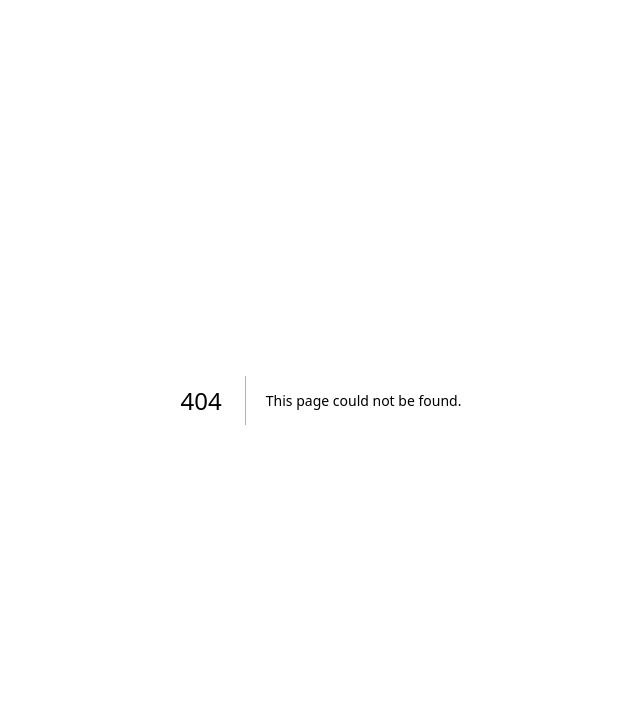
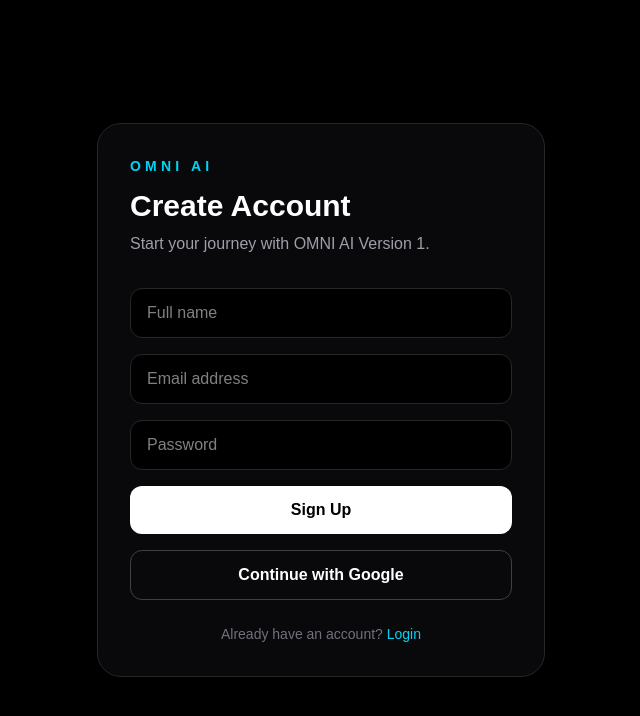
Before and after one commit to murthyAI/omni-ai, a Next.js app in the folder frontend/: page /signup in a window 1280 px wide. Before the commit this address had no page. Shown: the top 716 px of the page, without its empty margins (319-959 px from the left). Built offline with nearby package versions, Linux system fonts and the light colour scheme.

Commit message:
Create auth and AI module UI pages

```diff
--- /dev/null
+++ b/frontend/app/chat/page.tsx
@@ -0,0 +1,28 @@
+export default function ChatPage() {
+  return (
+    <main className="min-h-screen bg-black text-white p-8">
+      <div className="mx-auto max-w-5xl">
+        <h1 className="text-4xl font-bold text-cyan-400">AI Chat</h1>
+        <p className="mt-2 text-zinc-400">
+          Chat with OMNI AI and get instant answers.
+        </p>
+
+        <div className="mt-8 rounded-2xl border border-zinc-800 bg-zinc-950 p-6">
+          <div className="min-h-[350px] rounded-xl border border-zinc-800 bg-black p-4 text-zinc-500">
+            Your conversation will appear here...
+          </div>
+
+          <div className="mt-4 flex gap-3">
+            <input
+              placeholder="Ask OMNI AI anything..."
+              className="flex-1 rounded-xl border border-zinc-800 bg-black px-4 py-3 text-white outline-none focus:border-cyan-400"
+            />
+            <button className="rounded-xl bg-white px-6 py-3 font-semibold text-black hover:bg-zinc-200">
+              Send
+            </button>
+          </div>
+        </div>
+      </div>
+    </main>
+  );
+}
--- /dev/null
+++ b/frontend/app/code/page.tsx
@@ -0,0 +1,34 @@
+export default function CodePage() {
+  return (
+    <main className="min-h-screen bg-black text-white p-8">
+      <div className="mx-auto max-w-6xl">
+        <h1 className="text-4xl font-bold text-cyan-400">
+          Code Generator
+        </h1>
+
+        <p className="mt-2 text-zinc-400">
+          Generate, explain and debug code with OMNI AI.
+        </p>
+
+        <div className="mt-8 grid gap-6 md:grid-cols-2">
+          <section className="rounded-2xl border border-zinc-800 bg-zinc-950 p-6">
+            <textarea
+              placeholder="Describe the code you want..."
+              className="min-h-[250px] w-full rounded-xl border border-zinc-800 bg-black p-4 text-white outline-none focus:border-cyan-400"
+            />
+
+            <button className="mt-4 w-full rounded-xl bg-white py-3 font-semibold text-black hover:bg-zinc-200">
+              Generate Code
+            </button>
+          </section>
+
+          <section className="rounded-2xl border border-zinc-800 bg-zinc-950 p-6">
+            <div className="min-h-[250px] rounded-xl bg-black p-4 text-green-400 font-mono">
+              Generated code will appear here...
+            </div>
+          </section>
+        </div>
+      </div>
+    </main>
+  );
+}
--- /dev/null
+++ b/frontend/app/dashboard/page.tsx
@@ -0,0 +1,38 @@
+export default function DashboardPage() {
+  return (
+    <main className="min-h-screen bg-black text-white p-8">
+      <div className="mx-auto max-w-7xl">
+        <h1 className="text-4xl font-bold text-cyan-400">
+          OMNI AI Dashboard
+        </h1>
+
+        <p className="mt-2 text-zinc-400">
+          Welcome to Version 1 Dashboard
+        </p>
+
+        <div className="mt-10 grid gap-6 md:grid-cols-3">
+          <div className="rounded-2xl border border-zinc-800 bg-zinc-950 p-6">
+            <h2 className="text-xl font-bold">💬 AI Chat</h2>
+            <p className="mt-2 text-zinc-400">
+              Ask questions and chat with AI.
+            </p>
+          </div>
+
+          <div className="rounded-2xl border border-zinc-800 bg-zinc-950 p-6">
+            <h2 className="text-xl font-bold">🎨 Image Generator</h2>
+            <p className="mt-2 text-zinc-400">
+              Create AI images from text prompts.
+            </p>
+          </div>
+
+          <div className="rounded-2xl border border-zinc-800 bg-zinc-950 p-6">
+            <h2 className="text-xl font-bold">💻 Code Generator</h2>
+            <p className="mt-2 text-zinc-400">
+              Generate and debug code instantly.
+            </p>
+          </div>
+        </div>
+      </div>
+    </main>
+  );
+}
--- /dev/null
+++ b/frontend/app/image/page.tsx
@@ -0,0 +1,29 @@
+export default function ImagePage() {
+  return (
+    <main className="min-h-screen bg-black text-white p-8">
+      <div className="mx-auto max-w-5xl">
+        <h1 className="text-4xl font-bold text-cyan-400">Image Generator</h1>
+        <p className="mt-2 text-zinc-400">
+          Create beautiful AI images from your text prompts.
+        </p>
+
+        <div className="mt-8 grid gap-6 md:grid-cols-2">
+          <section className="rounded-2xl border border-zinc-800 bg-zinc-950 p-6">
+            <textarea
+              placeholder="Describe the image you want to create..."
+              className="min-h-[220px] w-full rounded-xl border border-zinc-800 bg-black p-4 text-white outline-none focus:border-cyan-400"
+            />
+
+            <button className="mt-4 w-full rounded-xl bg-white py-3 font-semibold text-black hover:bg-zinc-200">
+              Generate Image
+            </button>
+          </section>
+
+          <section className="flex min-h-[320px] items-center justify-center rounded-2xl border border-zinc-800 bg-zinc-950 p-6 text-zinc-500">
+            Generated image preview will appear here.
+          </section>
+        </div>
+      </div>
+    </main>
+  );
+}
--- /dev/null
+++ b/frontend/app/login/page.tsx
@@ -0,0 +1,46 @@
+export default function LoginPage() {
+  return (
+    <main className="min-h-screen bg-black text-white flex items-center justify-center px-6">
+      <section className="w-full max-w-md rounded-3xl border border-zinc-800 bg-zinc-950 p-8 shadow-2xl">
+        <p className="mb-3 text-sm font-semibold tracking-[0.3em] text-cyan-400">
+          OMNI AI
+        </p>
+
+        <h1 className="mb-2 text-3xl font-bold">Welcome Back</h1>
+
+        <p className="mb-8 text-zinc-400">
+          Login to continue building with OMNI AI.
+        </p>
+
+        <div className="space-y-4">
+          <input
+            type="email"
+            placeholder="Email address"
+            className="w-full rounded-xl border border-zinc-800 bg-black px-4 py-3 text-white outline-none focus:border-cyan-400"
+          />
+
+          <input
+            type="password"
+            placeholder="Password"
+            className="w-full rounded-xl border border-zinc-800 bg-black px-4 py-3 text-white outline-none focus:border-cyan-400"
+          />
+
+          <button className="w-full rounded-xl bg-white py-3 font-semibold text-black hover:bg-zinc-200">
+            Login
+          </button>
+
+          <button className="w-full rounded-xl border border-zinc-700 py-3 font-semibold text-white hover:bg-zinc-900">
+            Continue with Google
+          </button>
+        </div>
+
+        <p className="mt-6 text-center text-sm text-zinc-500">
+          Don&apos;t have an account?{" "}
+          <a href="/signup" className="text-cyan-400 hover:underline">
+            Create account
+          </a>
+        </p>
+      </section>
+    </main>
+  );
+}
--- /dev/null
+++ b/frontend/app/signup/page.tsx
@@ -0,0 +1,52 @@
+export default function SignupPage() {
+  return (
+    <main className="min-h-screen bg-black text-white flex items-center justify-center px-6">
+      <section className="w-full max-w-md rounded-3xl border border-zinc-800 bg-zinc-950 p-8 shadow-2xl">
+        <p className="mb-3 text-sm font-semibold tracking-[0.3em] text-cyan-400">
+          OMNI AI
+        </p>
+
+        <h1 className="mb-2 text-3xl font-bold">Create Account</h1>
+
+        <p className="mb-8 text-zinc-400">
+          Start your journey with OMNI AI Version 1.
+        </p>
+
+        <div className="space-y-4">
+          <input
+            type="text"
+            placeholder="Full name"
+            className="w-full rounded-xl border border-zinc-800 bg-black px-4 py-3 text-white outline-none focus:border-cyan-400"
+          />
+
+          <input
+            type="email"
+            placeholder="Email address"
+            className="w-full rounded-xl border border-zinc-800 bg-black px-4 py-3 text-white outline-none focus:border-cyan-400"
+          />
+
+          <input
+            type="password"
+            placeholder="Password"
+            className="w-full rounded-xl border border-zinc-800 bg-black px-4 py-3 text-white outline-none focus:border-cyan-400"
+          />
+
+          <button className="w-full rounded-xl bg-white py-3 font-semibold text-black hover:bg-zinc-200">
+            Sign Up
+          </button>
+
+          <button className="w-full rounded-xl border border-zinc-700 py-3 font-semibold text-white hover:bg-zinc-900">
+            Continue with Google
+          </button>
+        </div>
+
+        <p className="mt-6 text-center text-sm text-zinc-500">
+          Already have an account?{" "}
+          <a href="/login" className="text-cyan-400 hover:underline">
+            Login
+          </a>
+        </p>
+      </section>
+    </main>
+  );
+}
```
